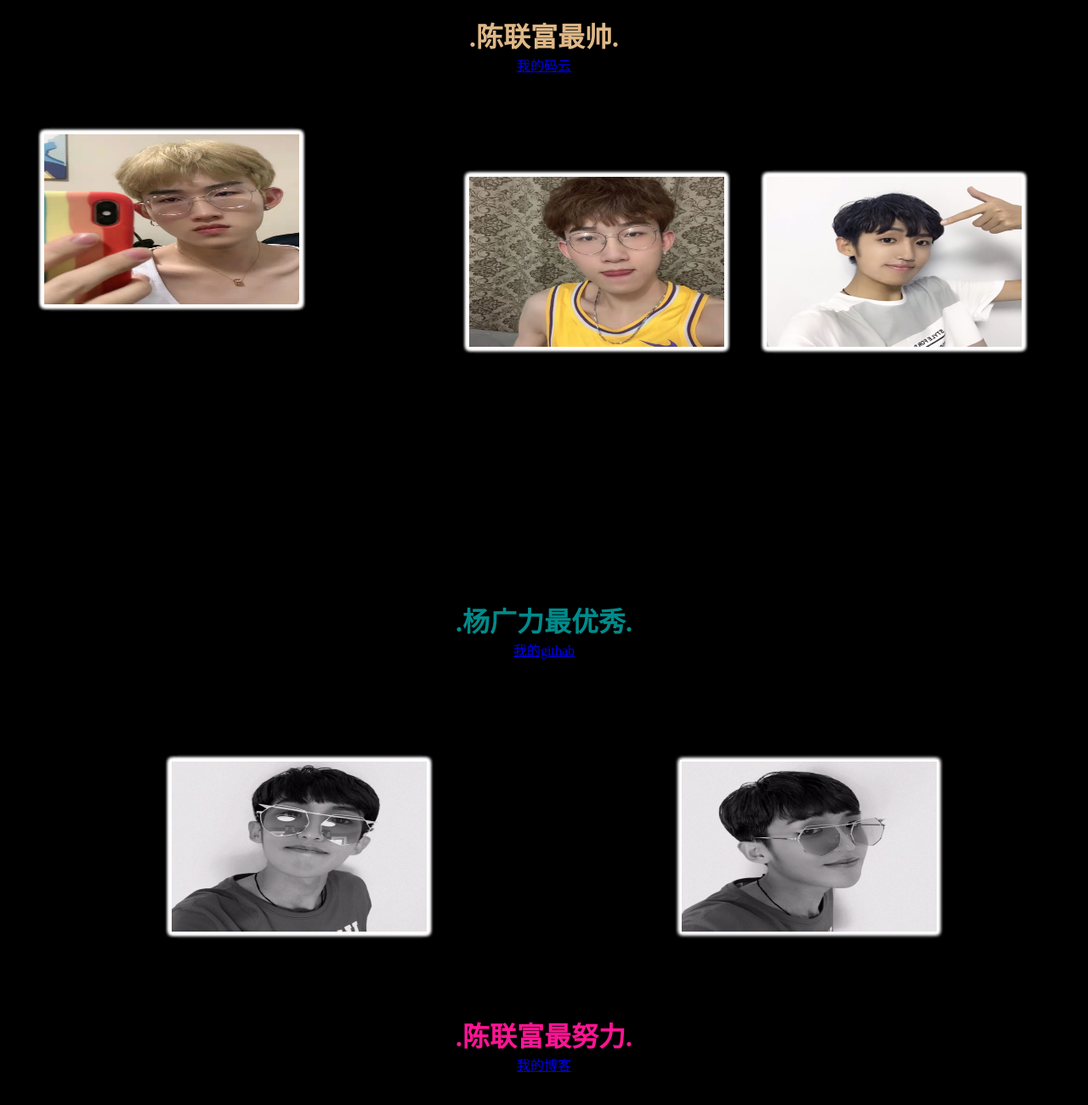
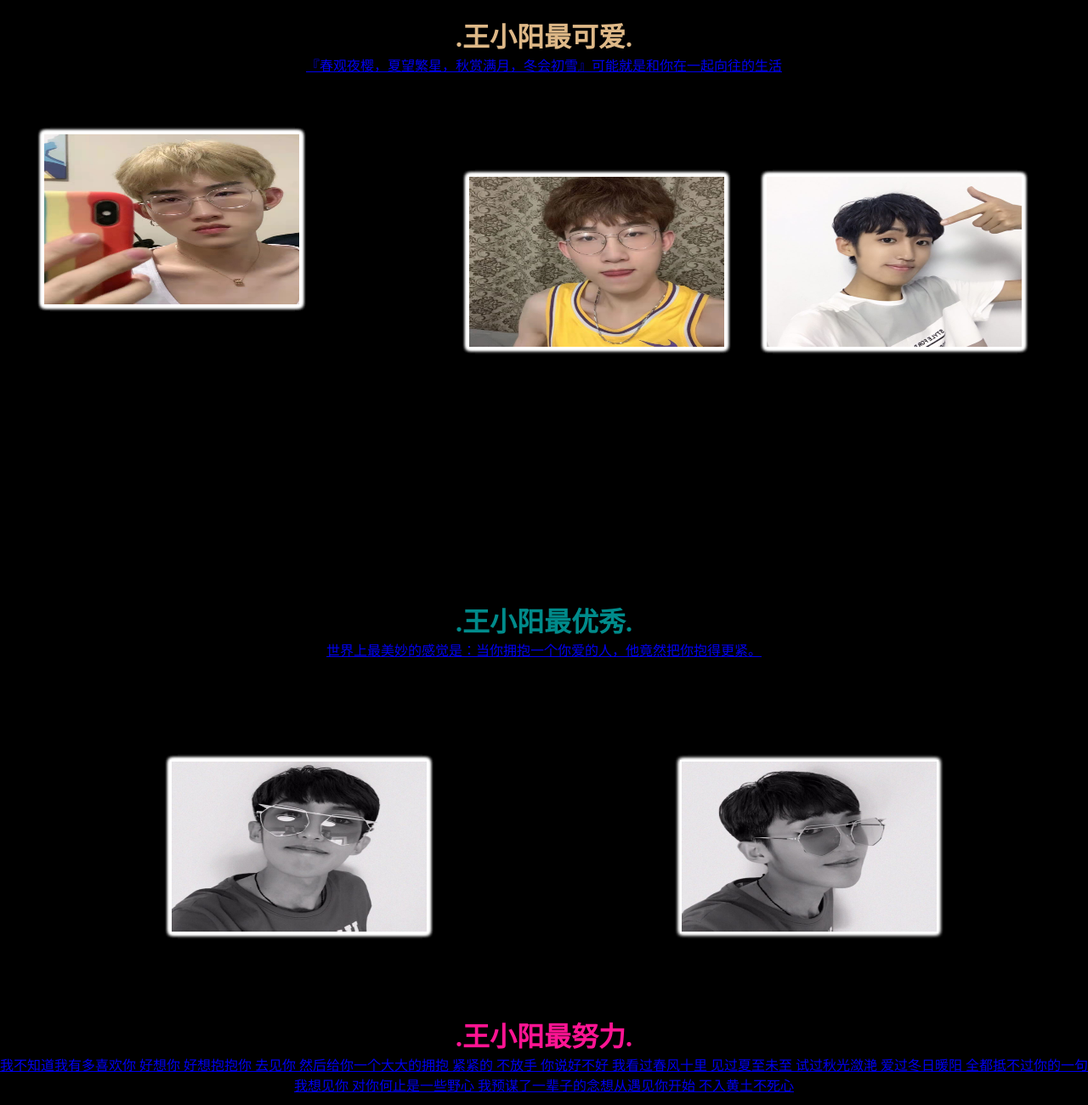
Before and after one commit to chenlianfu2017/chenlianfu2017.github.io, a plain HTML site: page index.html in a window 1280 px wide. Shown: the top 1300 px of the page at 85% size. Drawn offline with Linux system fonts and the light colour scheme.

Commit message:
Add files via upload

```diff
--- a/index.html
+++ b/index.html
@@ -2,7 +2,7 @@
 <html>
 	<head>
 		<meta charset="utf-8">
-		<title>陈联富的相册</title>
+		<title>我的小王子</title>
 	</head>
 	<style type="text/css">
 		*{margin:0;padding: 0;}
@@ -132,9 +132,9 @@
 	</style>
 	<body>
 	<br/>
-			<h1 class="title" id="character" >.陈联富最帅.</h1>
+			<h1 class="title" id="character" >.王小阳最可爱.</h1>
 			<div align="center">
-			<a href="https://gitee.com/chenlianfu">我的码云</a>
+			<a href="https://www.ymqsw.com/">『春观夜樱，夏望繁星，秋赏满月，冬会初雪』可能就是和你在一起向往的生活</a>
 		    </div>
 			<br/>
 
@@ -170,9 +170,9 @@
 			<img class="img8" src="img/studio_0003.jpg"/>
 		</div>
 
-		<h1 class="title" id="character2" >.杨广力最优秀.</h1>
+		<h1 class="title" id="character2" >.王小阳最优秀.</h1>
 		<div align="center">
-		<a href="https://github.com/">我的githab</a>
+		<a href="https://www.ymqsw.com/">世界上最美妙的感觉是：当你拥抱一个你爱的人，他竟然把你抱得更紧。</a>
 	    </div>
 			<br/>
 
@@ -195,9 +195,9 @@
 
 		</div>
 
-		<h1 class="title" id="character3" >.陈联富最努力.</h1>
+		<h1 class="title" id="character3" >.王小阳最努力.</h1>
 		<div align="center">
-		<a href="https://www.csdn.net/">我的博客</a>
+		<a href="https://www.ymqsw.com/">我不知道我有多喜欢你 好想你 好想抱抱你 去见你 然后给你一个大大的拥抱 紧紧的 不放手 你说好不好 我看过春风十里 见过夏至未至 试过秋光潋滟 爱过冬日暖阳 全都抵不过你的一句 我想见你 对你何止是一些野心 我预谋了一辈子的念想从遇见你开始 不入黄土不死心</a>
 	    </div>
 			<br/>
 
@@ -233,9 +233,9 @@
 		</div>
 		<div style="width:100%;height:300px"></div>
 		<br/>
-            <h1 class="title" id="character1">.陈联富最无敌.</h1>
+            <h1 class="title" id="character1">.王小阳.</h1>
             <div align="center">
-            	<a href="https://weibo.com/u/6923807880/home" >我的微博</a>
+            	<a href="https://www.ymqsw.com/" >我爱你</a>
             	<br>
             	<br>
             </div>
```
